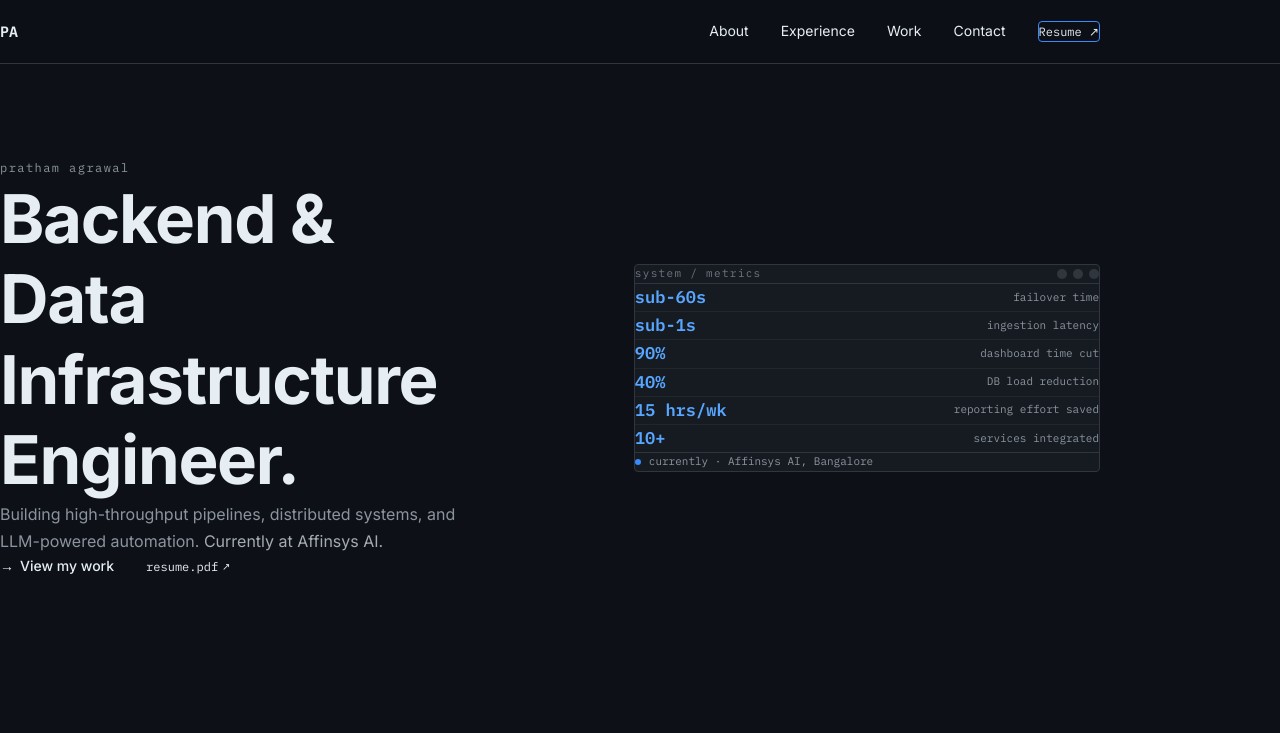
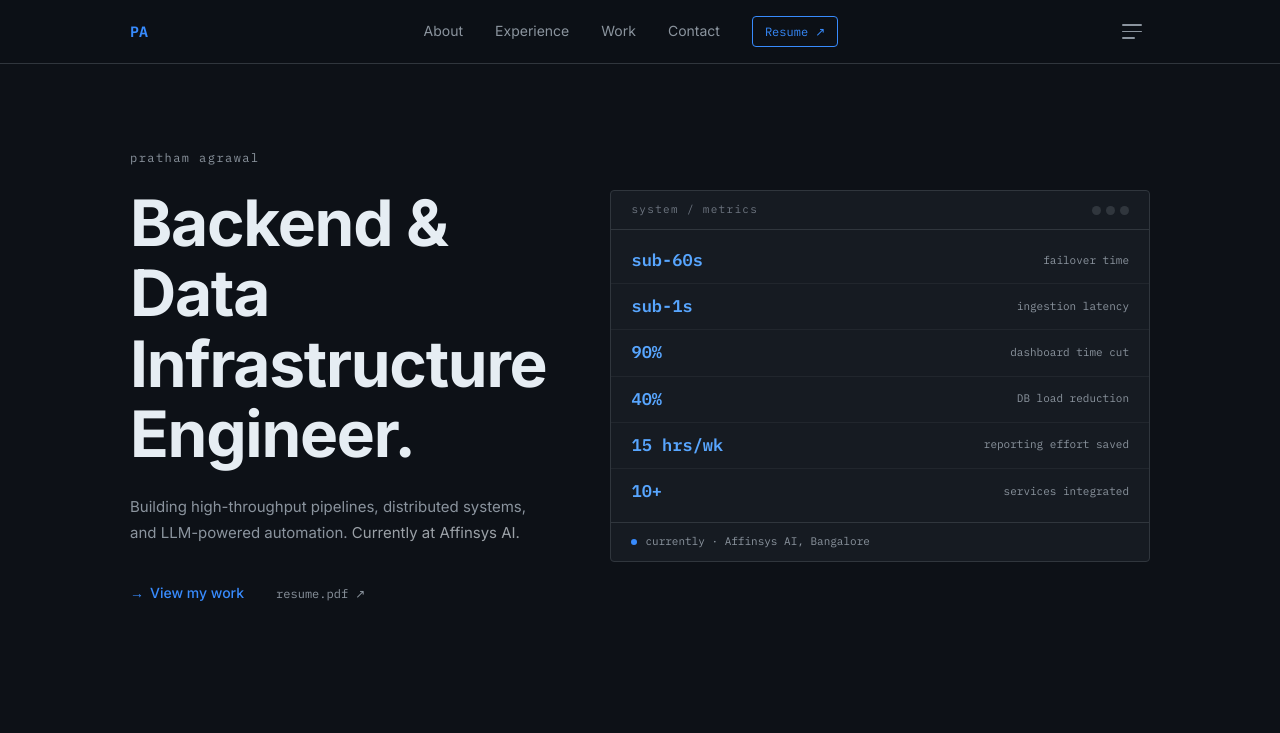
Before and after one commit to prathamagrawal/portfolio-website-v2, a React app in the folder nextjs/: page / in a window 1280 px wide. Shown: the top 733 px of the page. Built offline with nearby package versions, Linux system fonts and the light colour scheme.

Commit message:
fix: broken layout — Tailwind v4 does not JIT-scan arbitrary bracket values
Root cause: max-w-[1100px], max-w-[680px], px-6, mx-auto etc. in JSX class
strings were generating ZERO CSS in Tailwind v4. The entire page was
full-viewport-width with no centering or horizontal padding.

Fix:
- globals.css: add .layout-container (1100px centered + responsive px),
  .prose-container (680px), .narrow-container (560px), .contact-p (440px),
  .hero-sub (480px), .hero-grid / .hero-left / .hero-right (flex responsive)
- page.tsx: main uses .layout-container
- Nav.tsx: inner nav uses .layout-container; all hover states use inline
  onMouseEnter/Leave since Tailwind pseudo-classes also unreliable
- Hero.tsx: layout uses .hero-grid/.hero-left/.hero-right; all sizing/
  transitions via inline styles for guaranteed render
- About.tsx: .prose-container replaces max-w-[680px]
- Contact.tsx: .narrow-container and .contact-p replace bracket values

```diff
--- a/nextjs/src/app/globals.css
+++ b/nextjs/src/app/globals.css
@@ -119,6 +119,55 @@ a {
   transition: color var(--transition-fast);
 }
 
+/* ─── Layout Containers ──────────────────────────────────────────── */
+/*
+ * Tailwind v4 does NOT JIT-scan arbitrary bracket values (max-w-[1100px])
+ * from JSX class strings — they generate no CSS. All structural layout
+ * constraints must be defined here as real CSS classes.
+ */
+
+/* Main page container — 1100px max, centered, with horizontal padding */
+.layout-container {
+  width: 100%;
+  max-width: 1100px;
+  margin-left: auto;
+  margin-right: auto;
+  padding-left: 24px;
+  padding-right: 24px;
+}
+@media (min-width: 768px) {
+  .layout-container {
+    padding-left: 40px;
+    padding-right: 40px;
+  }
+}
+
+/* Prose text column — optimal reading line length */
+.prose-container  { max-width: 680px; }
+.narrow-container { max-width: 560px; }
+.contact-p        { max-width: 440px; }
+.hero-sub         { max-width: 480px; }
+
+/* Hero two-column grid */
+.hero-grid {
+  display: flex;
+  flex-direction: column-reverse;
+  gap: 2.5rem;
+  align-items: flex-start;
+}
+@media (min-width: 768px) {
+  .hero-grid {
+    flex-direction: row;
+    align-items: center;
+    gap: 3rem;
+  }
+  .hero-grid .hero-left  { width: 55%; }
+  .hero-grid .hero-right { width: 45%; }
+}
+@media (min-width: 1024px) {
+  .hero-grid { gap: 4rem; }
+}
+
 /* ─── Utility: Hairline Rule ─────────────────────────────────────── */
 .rule {
   border: none;
--- a/nextjs/src/app/page.tsx
+++ b/nextjs/src/app/page.tsx
@@ -12,7 +12,12 @@ export default function Home() {
   return (
     <>
       <Nav />
-      <main className="max-w-[1100px] mx-auto px-6 md:px-8">
+      {/*
+       * .layout-container = max-width 1100px, centered, px-6/px-10.
+       * Cannot use max-w-[1100px] — Tailwind v4 does not JIT-scan
+       * arbitrary bracket values from JSX strings.
+       */}
+      <main className="layout-container">
         <Hero />
         <About />
         <Experience />
--- a/nextjs/src/components/About.tsx
+++ b/nextjs/src/components/About.tsx
@@ -17,7 +17,7 @@ export default function About() {
 
         {/* ── Prose + Skills ───────────────────── */}
         <div className="md:flex-[3]">
-          <div className="space-y-5 max-w-[680px]">
+          <div className="space-y-5 prose-container">
             <p className="text-[15px] leading-[1.8] text-secondary">
               I build the infrastructure that makes data move. Not{" "}
               <span className="text-primary">&ldquo;full-stack&rdquo;</span>
--- a/nextjs/src/components/Contact.tsx
+++ b/nextjs/src/components/Contact.tsx
@@ -11,13 +11,13 @@ const SOCIALS = [
 export default function Contact() {
   return (
     <SectionLabel label="contact" id="contact">
-      <div className="max-w-[560px]">
+      <div className="narrow-container">
 
         <h2 className="font-sans text-[28px] md:text-[32px] font-bold text-primary tracking-tight leading-tight">
           Let&apos;s talk systems.
         </h2>
 
-        <p className="font-sans text-[15px] text-secondary leading-[1.8] mt-4 max-w-[440px]">
+        <p className="font-sans text-[15px] text-secondary leading-[1.8] mt-4 contact-p">
           Open to infra, data engineering, and ML platform roles.
           Prefer async — email first, calls by arrangement.
         </p>
--- a/nextjs/src/components/Hero.tsx
+++ b/nextjs/src/components/Hero.tsx
@@ -4,197 +4,168 @@ import { useState, useEffect } from "react";
 import { usePrefersReducedMotion } from "@/hooks/usePrefersReducedMotion";
 
 const METRICS = [
-  { value: "sub-60s",    label: "failover time"          },
-  { value: "sub-1s",     label: "ingestion latency"      },
-  { value: "90%",        label: "dashboard time cut"     },
-  { value: "40%",        label: "DB load reduction"      },
-  { value: "15 hrs/wk",  label: "reporting effort saved" },
-  { value: "10+",        label: "services integrated"    },
+  { value: "sub-60s",   label: "failover time"          },
+  { value: "sub-1s",    label: "ingestion latency"      },
+  { value: "90%",       label: "dashboard time cut"     },
+  { value: "40%",       label: "DB load reduction"      },
+  { value: "15 hrs/wk", label: "reporting effort saved" },
+  { value: "10+",       label: "services integrated"    },
 ];
 
 function useTypewriterSequence(
   items: { value: string }[],
   prefersReducedMotion: boolean,
 ) {
-  const [typed, setTyped]   = useState<string[]>(items.map(() => ""));
+  const [typed,   setTyped]   = useState<string[]>(items.map(() => ""));
   const [visible, setVisible] = useState<boolean[]>(items.map(() => false));
-  const [cursor, setCursor] = useState(false);
-  const [done, setDone]     = useState(false);
+  const [cursor,  setCursor]  = useState(false);
 
   useEffect(() => {
     if (prefersReducedMotion) {
       setTyped(items.map((m) => m.value));
       setVisible(items.map(() => true));
-      setDone(true);
       return;
     }
-
     const ids: ReturnType<typeof setTimeout>[] = [];
-
-    // 300ms initial pause → cursor blink for 500ms → then type rows
     const t0 = setTimeout(() => {
       setCursor(true);
       const t1 = setTimeout(() => {
         setCursor(false);
-
         items.forEach((item, ri) => {
-          const rowDelay = ri * 90;
-
           const tRow = setTimeout(() => {
-            setVisible((prev) => {
-              const n = [...prev]; n[ri] = true; return n;
-            });
-            const chars = item.value.split("");
-            chars.forEach((_, ci) => {
+            setVisible((prev) => { const n = [...prev]; n[ri] = true; return n; });
+            item.value.split("").forEach((_, ci) => {
               const tChar = setTimeout(() => {
-                setTyped((prev) => {
-                  const n = [...prev];
-                  n[ri] = item.value.slice(0, ci + 1);
-                  return n;
-                });
-                if (ri === items.length - 1 && ci === chars.length - 1) {
-                  setDone(true);
-                }
+                setTyped((prev) => { const n = [...prev]; n[ri] = item.value.slice(0, ci + 1); return n; });
               }, ci * 28);
               ids.push(tChar);
             });
-          }, rowDelay);
+          }, ri * 90);
           ids.push(tRow);
         });
       }, 500);
       ids.push(t1);
     }, 300);
     ids.push(t0);
-
     return () => ids.forEach(clearTimeout);
   // eslint-disable-next-line react-hooks/exhaustive-deps
   }, [prefersReducedMotion]);
 
-  return { typed, visible, cursor, done };
+  return { typed, visible, cursor };
 }
 
 export default function Hero() {
   const prefersReducedMotion = usePrefersReducedMotion();
-  const { typed, visible, cursor, done } = useTypewriterSequence(METRICS, prefersReducedMotion);
-  const _ = done; // used downstream if needed
+  const { typed, visible, cursor } = useTypewriterSequence(METRICS, prefersReducedMotion);
 
   return (
-    <section className="min-h-[92vh] flex flex-col justify-center pt-24 pb-16">
-      <div className="flex flex-col-reverse md:flex-row md:items-center gap-10 md:gap-8 lg:gap-16">
+    <section style={{ minHeight: "92vh", display: "flex", flexDirection: "column", justifyContent: "center", paddingTop: "80px", paddingBottom: "64px" }}>
+      {/* .hero-grid handles the two-column responsive layout via CSS */}
+      <div className="hero-grid">
 
-        {/* ── Left ─────────────────────────────────────── */}
-        <div className="flex flex-col items-start md:w-[55%]">
+        {/* ── Left column ── */}
+        <div className="hero-left" style={{ display: "flex", flexDirection: "column", alignItems: "flex-start" }}>
 
-          {/* Eyebrow */}
-          <p className="font-mono text-[12px] text-secondary tracking-[0.12em] mb-5">
+          <p style={{ fontFamily: "var(--font-mono)", fontSize: "12px", color: "var(--text-secondary)", letterSpacing: "0.12em", marginBottom: "20px" }}>
             pratham agrawal
           </p>
 
-          {/* Headline */}
-          <h1
-            className="
-              font-sans font-bold text-primary leading-[1.1] tracking-tight
-              text-[clamp(2.4rem,6vw,4.2rem)]
-            "
-          >
+          <h1 style={{
+            fontFamily: "var(--font-sans)",
+            fontWeight: 700,
+            color: "var(--text-primary)",
+            lineHeight: 1.1,
+            letterSpacing: "-0.02em",
+            fontSize: "clamp(2.2rem, 5.5vw, 4rem)",
+            marginBottom: 0,
+          }}>
             Backend &amp;<br />
             Data Infrastructure<br />
             Engineer.
           </h1>
 
-          {/* Sub */}
-          <p className="font-sans text-[15px] md:text-base text-secondary mt-6 max-w-[480px] leading-[1.75]">
+          <p className="hero-sub" style={{ fontFamily: "var(--font-sans)", fontSize: "15px", color: "var(--text-secondary)", marginTop: "24px", lineHeight: 1.75 }}>
             Building high-throughput pipelines, distributed systems, and
             LLM-powered automation.{" "}
-            <span className="text-primary/70">Currently at Affinsys AI.</span>
+            <span style={{ color: "var(--text-primary)", opacity: 0.65 }}>Currently at Affinsys AI.</span>
           </p>
 
-          {/* CTA row */}
-          <div className="flex items-center gap-8 mt-10">
+          <div style={{ display: "flex", alignItems: "center", gap: "32px", marginTop: "36px" }}>
             <a
               href="#projects"
-              className="
-                font-sans text-[14px] font-medium text-accent
-                flex items-center gap-1.5 group
-                hover:text-accent-hover transition-colors duration-120
-              "
+              style={{ fontFamily: "var(--font-sans)", fontSize: "14px", fontWeight: 500, color: "var(--accent)", textDecoration: "none", display: "flex", alignItems: "center", gap: "6px", transition: "color 120ms ease" }}
+              onMouseEnter={(e) => { e.currentTarget.style.color = "var(--accent-hover)"; (e.currentTarget.querySelector("span") as HTMLElement).style.transform = "translateX(4px)"; }}
+              onMouseLeave={(e) => { e.currentTarget.style.color = "var(--accent)"; (e.currentTarget.querySelector("span") as HTMLElement).style.transform = "translateX(0)"; }}
             >
-              <span
-                className="
-                  inline-block transition-transform duration-200
-                  group-hover:translate-x-1
-                "
-              >
-                →
-              </span>
+              <span style={{ display: "inline-block", transition: "transform 200ms ease" }}>→</span>
               View my work
             </a>
             <a
               href="/resume.pdf"
               target="_blank"
               rel="noopener noreferrer"
-              className="font-mono text-[12px] text-secondary hover:text-primary transition-colors duration-120 flex items-center gap-1"
+              style={{ fontFamily: "var(--font-mono)", fontSize: "12px", color: "var(--text-secondary)", textDecoration: "none", transition: "color 120ms ease" }}
+              onMouseEnter={(e) => (e.currentTarget.style.color = "var(--text-primary)")}
+              onMouseLeave={(e) => (e.currentTarget.style.color = "var(--text-secondary)")}
             >
-              resume.pdf <span className="text-[10px]">↗</span>
+              resume.pdf ↗
             </a>
           </div>
         </div>
 
-        {/* ── Right: Metrics Panel ──────────────────────── */}
-        <div className="md:w-[45%]">
-          <div
-            className="
-              bg-surface border border-border rounded
-              overflow-hidden
-            "
-          >
+        {/* ── Right column: Metrics Panel ── */}
+        <div className="hero-right" style={{ width: "100%" }}>
+          <div style={{
+            backgroundColor: "var(--surface)",
+            border: "1px solid var(--border)",
+            borderRadius: "4px",
+            overflow: "hidden",
+          }}>
             {/* Panel header */}
-            <div className="px-6 py-3 border-b border-border flex items-center justify-between">
-              <span className="font-mono text-[11px] text-muted tracking-[0.12em]">
+            <div style={{
+              padding: "10px 20px",
+              borderBottom: "1px solid var(--border)",
+              display: "flex",
+              alignItems: "center",
+              justifyContent: "space-between",
+            }}>
+              <span style={{ fontFamily: "var(--font-mono)", fontSize: "11px", color: "var(--text-muted)", letterSpacing: "0.12em" }}>
                 system / metrics
               </span>
-              {/* Traffic-light dots — purely decorative, aria-hidden */}
-              <div className="flex items-center gap-1.5" aria-hidden="true">
-                <span className="w-2.5 h-2.5 rounded-full bg-border" />
-                <span className="w-2.5 h-2.5 rounded-full bg-border" />
-                <span className="w-2.5 h-2.5 rounded-full bg-border" />
+              <div style={{ display: "flex", gap: "5px" }} aria-hidden="true">
+                {[0,1,2].map((i) => (
+                  <span key={i} style={{ width: "9px", height: "9px", borderRadius: "50%", backgroundColor: "var(--border)" }} />
+                ))}
               </div>
             </div>
 
-            {/* Metrics list */}
-            <div className="px-6 py-4 relative">
-              {/* Cursor blink */}
+            {/* Metrics rows */}
+            <div style={{ padding: "8px 0", position: "relative" }}>
               {cursor && (
-                <div
-                  aria-hidden="true"
-                  className="absolute top-4 left-6 font-mono text-[18px] text-metric animate-pulse"
-                >
-                  |
-                </div>
+                <div aria-hidden="true" style={{
+                  position: "absolute", top: "12px", left: "20px",
+                  fontFamily: "var(--font-mono)", fontSize: "18px", color: "var(--metric)",
+                  animation: "pulse 1s ease-in-out infinite",
+                }}>|</div>
               )}
-
               {METRICS.map((m, i) => (
                 <div
                   key={m.label}
                   style={{
-                    transitionDelay: prefersReducedMotion ? "0ms" : `${i * 30}ms`,
+                    display: "flex",
+                    alignItems: "center",
+                    justifyContent: "space-between",
+                    padding: "9px 20px",
+                    borderBottom: i < METRICS.length - 1 ? "1px solid var(--border-muted)" : "none",
+                    opacity: visible[i] ? 1 : 0,
+                    transform: visible[i] ? "translateY(0)" : "translateY(4px)",
+                    transition: `opacity 200ms ease ${i * 30}ms, transform 200ms ease ${i * 30}ms`,
                   }}
-                  className={`
-                    flex items-center justify-between py-2.5
-                    border-b border-border-muted last:border-0
-                    transition-all duration-200
-                    ${visible[i]
-                      ? "opacity-100 translate-y-0"
-                      : "opacity-0 translate-y-1"
-                    }
-                  `}
                 >
-                  {/* Metric value */}
-                  <span className="font-mono text-[17px] font-semibold text-metric min-w-[80px]">
+                  <span style={{ fontFamily: "var(--font-mono)", fontSize: "17px", fontWeight: 600, color: "var(--metric)", minWidth: "80px" }}>
                     {typed[i] || m.value}
                   </span>
-                  {/* Label */}
-                  <span className="font-mono text-[11px] text-secondary text-right leading-tight">
+                  <span style={{ fontFamily: "var(--font-mono)", fontSize: "11px", color: "var(--text-secondary)", textAlign: "right" }}>
                     {m.label}
                   </span>
                 </div>
@@ -202,9 +173,15 @@ export default function Hero() {
             </div>
 
             {/* Panel footer */}
-            <div className="px-6 py-3 border-t border-border flex items-center gap-2">
-              <span className="w-1.5 h-1.5 rounded-full bg-accent inline-block" aria-hidden="true" />
-              <span className="font-mono text-[11px] text-secondary">
+            <div style={{
+              padding: "10px 20px",
+              borderTop: "1px solid var(--border)",
+              display: "flex",
+              alignItems: "center",
+              gap: "8px",
+            }}>
+              <span style={{ width: "6px", height: "6px", borderRadius: "50%", backgroundColor: "var(--accent)", display: "inline-block" }} aria-hidden="true" />
+              <span style={{ fontFamily: "var(--font-mono)", fontSize: "11px", color: "var(--text-secondary)" }}>
                 currently · Affinsys AI, Bangalore
               </span>
             </div>
--- a/nextjs/src/components/Nav.tsx
+++ b/nextjs/src/components/Nav.tsx
@@ -17,7 +17,6 @@ function useScrollDirection() {
   useEffect(() => {
     const handler = () => {
       const y = window.scrollY;
-      // Only hide after scrolling down 80px from top
       if (y < 80) { setHidden(false); return; }
       setHidden(y > lastY.current && y - lastY.current > 4);
       lastY.current = y;
@@ -33,13 +32,11 @@ export default function Nav() {
   const hidden = useScrollDirection();
   const [open, setOpen] = useState(false);
 
-  // Lock body scroll when mobile menu is open
   useEffect(() => {
     document.body.style.overflow = open ? "hidden" : "";
     return () => { document.body.style.overflow = ""; };
   }, [open]);
 
-  // Close on Escape
   useEffect(() => {
     const handler = (e: KeyboardEvent) => {
       if (e.key === "Escape") setOpen(false);
@@ -51,34 +48,57 @@ export default function Nav() {
   return (
     <>
       <header
-        className={`
-          fixed top-0 left-0 right-0 z-50 h-16
-          bg-bg/90 backdrop-blur-sm
-          border-b border-border
-          transition-transform duration-300 ease-in-out
-          ${hidden ? "-translate-y-full" : "translate-y-0"}
-        `}
+        style={{
+          position: "fixed",
+          top: 0,
+          left: 0,
+          right: 0,
+          zIndex: 50,
+          height: "64px",
+          backgroundColor: "rgba(13,17,23,0.9)",
+          backdropFilter: "blur(8px)",
+          borderBottom: "1px solid var(--border)",
+          transform: hidden ? "translateY(-100%)" : "translateY(0)",
+          transition: "transform 300ms ease",
+        }}
       >
-        <nav
-          aria-label="Main navigation"
-          className="h-full max-w-[1100px] mx-auto px-6 md:px-10 flex items-center justify-between"
+        {/* Inner container — uses .layout-container so it centers at 1100px */}
+        <div
+          className="layout-container"
+          style={{ height: "100%", display: "flex", alignItems: "center", justifyContent: "space-between" }}
         >
-          {/* Logo */}
           <Link
             href="/"
             aria-label="Home"
-            className="font-mono text-[15px] font-semibold text-accent hover:text-accent-hover transition-colors duration-120"
+            style={{
+              fontFamily: "var(--font-mono)",
+              fontSize: "15px",
+              fontWeight: 600,
+              color: "var(--accent)",
+              textDecoration: "none",
+              transition: "color 120ms ease",
+            }}
+            onMouseEnter={(e) => (e.currentTarget.style.color = "var(--accent-hover)")}
+            onMouseLeave={(e) => (e.currentTarget.style.color = "var(--accent)")}
           >
             PA
           </Link>
 
           {/* Desktop links */}
-          <div className="hidden md:flex items-center gap-8">
+          <div className="hidden md:flex" style={{ alignItems: "center", gap: "2rem" }}>
             {NAV_LINKS.map((l) => (
               <Link
                 key={l.name}
                 href={l.href}
-                className="font-sans text-[14px] text-secondary hover:text-primary transition-colors duration-120"
+                style={{
+                  fontFamily: "var(--font-sans)",
+                  fontSize: "14px",
+                  color: "var(--text-secondary)",
+                  textDecoration: "none",
+                  transition: "color 120ms ease",
+                }}
+                onMouseEnter={(e) => (e.currentTarget.style.color = "var(--text-primary)")}
+                onMouseLeave={(e) => (e.currentTarget.style.color = "var(--text-secondary)")}
               >
                 {l.name}
               </Link>
@@ -87,11 +107,18 @@ export default function Nav() {
               href="/resume.pdf"
               target="_blank"
               rel="noopener noreferrer"
-              className="
-                font-mono text-[12px] text-accent border border-accent
-                px-3 py-1.5 rounded hover:bg-accent-dim
-                transition-colors duration-150
-              "
+              style={{
+                fontFamily: "var(--font-mono)",
+                fontSize: "12px",
+                color: "var(--accent)",
+                border: "1px solid var(--accent)",
+                padding: "5px 12px",
+                borderRadius: "4px",
+                textDecoration: "none",
+                transition: "background-color 150ms ease",
+              }}
+              onMouseEnter={(e) => (e.currentTarget.style.backgroundColor = "var(--accent-dim)")}
+              onMouseLeave={(e) => (e.currentTarget.style.backgroundColor = "transparent")}
             >
               Resume ↗
             </a>
@@ -99,32 +126,49 @@ export default function Nav() {
 
           {/* Mobile hamburger */}
           <button
-            className="md:hidden flex flex-col justify-center items-center w-9 h-9 gap-1.5"
+            className="md:hidden"
             onClick={() => setOpen(true)}
             aria-label="Open menu"
             aria-expanded={open}
             aria-controls="mobile-menu"
+            style={{ background: "none", border: "none", cursor: "pointer", padding: "8px", display: "flex", flexDirection: "column", gap: "5px" }}
           >
-            <span className="w-5 h-[1.5px] bg-secondary block rounded-full" />
-            <span className="w-5 h-[1.5px] bg-secondary block rounded-full" />
-            <span className="w-3 h-[1.5px] bg-secondary block rounded-full ml-[-8px]" />
+            <span style={{ display: "block", width: "20px", height: "1.5px", backgroundColor: "var(--text-secondary)", borderRadius: "2px" }} />
+            <span style={{ display: "block", width: "20px", height: "1.5px", backgroundColor: "var(--text-secondary)", borderRadius: "2px" }} />
+            <span style={{ display: "block", width: "13px", height: "1.5px", backgroundColor: "var(--text-secondary)", borderRadius: "2px" }} />
           </button>
-        </nav>
+        </div>
       </header>
 
       {/* Mobile overlay */}
       <div
         id="mobile-menu"
         aria-hidden={!open}
-        className={`
-          fixed inset-0 z-[60] bg-bg flex flex-col items-center justify-center
-          transition-opacity duration-200
-          ${open ? "opacity-100 pointer-events-auto" : "opacity-0 pointer-events-none"}
-        `}
+        style={{
+          position: "fixed",
+          inset: 0,
+          zIndex: 60,
+          backgroundColor: "var(--bg)",
+          display: "flex",
+          flexDirection: "column",
+          alignItems: "center",
+          justifyContent: "center",
+          opacity: open ? 1 : 0,
+          pointerEvents: open ? "auto" : "none",
+          transition: "opacity 200ms ease",
+        }}
       >
-        {/* Close */}
         <button
-          className="absolute top-5 right-6 w-9 h-9 flex items-center justify-center text-secondary hover:text-primary transition-colors"
+          style={{
+            position: "absolute",
+            top: "20px",
+            right: "24px",
+            background: "none",
+            border: "none",
+            cursor: "pointer",
+            color: "var(--text-secondary)",
+            padding: "8px",
+          }}
           onClick={() => setOpen(false)}
           aria-label="Close menu"
         >
@@ -134,13 +178,13 @@ export default function Nav() {
           </svg>
         </button>
 
-        <nav className="flex flex-col items-center gap-8">
+        <nav style={{ display: "flex", flexDirection: "column", alignItems: "center", gap: "2rem" }}>
           {NAV_LINKS.map((l) => (
             <Link
               key={l.name}
               href={l.href}
-              className="font-sans text-2xl text-secondary hover:text-primary transition-colors"
               onClick={() => setOpen(false)}
+              style={{ fontFamily: "var(--font-sans)", fontSize: "22px", color: "var(--text-secondary)", textDecoration: "none" }}
             >
               {l.name}
             </Link>
@@ -149,8 +193,17 @@ export default function Nav() {
             href="/resume.pdf"
             target="_blank"
             rel="noopener noreferrer"
-            className="font-mono text-[14px] text-accent border border-accent px-5 py-2 rounded hover:bg-accent-dim transition-colors mt-2"
             onClick={() => setOpen(false)}
+            style={{
+              fontFamily: "var(--font-mono)",
+              fontSize: "14px",
+              color: "var(--accent)",
+              border: "1px solid var(--accent)",
+              padding: "8px 20px",
+              borderRadius: "4px",
+              textDecoration: "none",
+              marginTop: "8px",
+            }}
           >
             Resume ↗
           </a>
```
